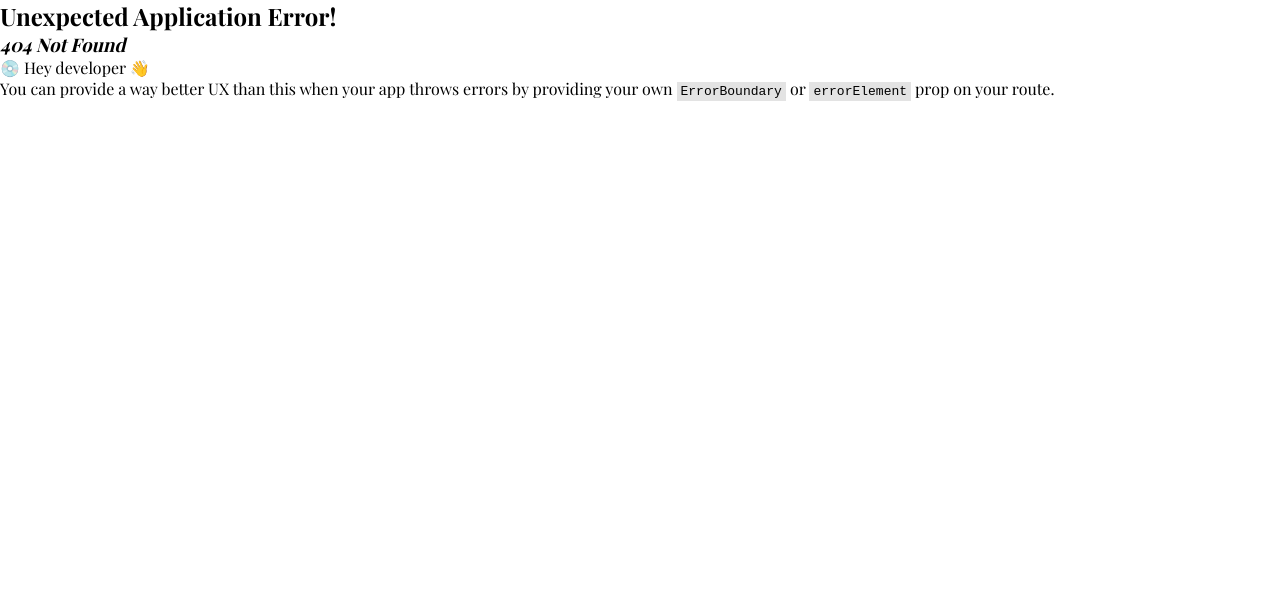
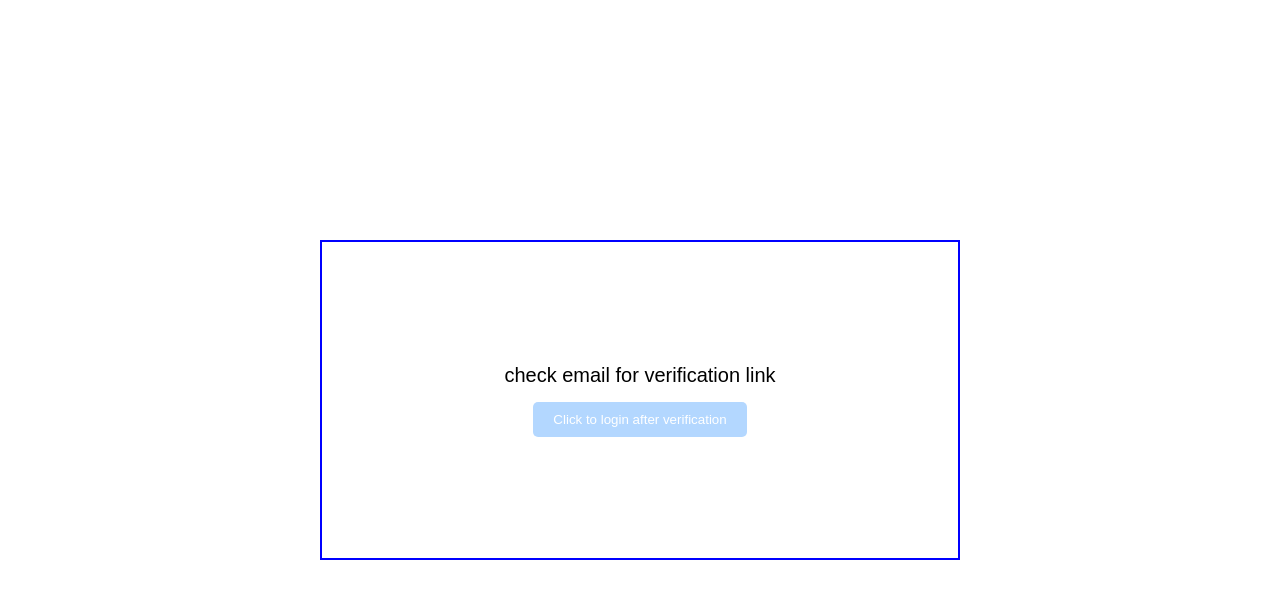
Before and after one commit to ogechiedithodo/eStore, a React (Vite) app: page /verifyEmail in a window 1280 px wide. Before the commit this address had no page. Shown: the top 598 px of the page. Built offline with nearby package versions, Linux system fonts and the light colour scheme; a web font is replaced by a local one.

Commit message:
finally done

```diff
--- a/src/App.jsx
+++ b/src/App.jsx
@@ -20,7 +20,7 @@ const router = createBrowserRouter([
   { path: "/productdetails", element: <ProductDetails /> },
   { path: "/shoppingcart", element: <ShoppingCart /> },
   {path: "/resetpassword", element: <ResetPassword/>},
-  {path: "/verifyEmail/:tokens", element:<VerifyEmail/>},
+  {path: "/verifyEmail", element:<VerifyEmail/>},
   {path: "/resetpassword/:token", element: <ResetPassword/>}
 
 
--- a/src/auth/Signup.jsx
+++ b/src/auth/Signup.jsx
@@ -63,6 +63,7 @@ const Signup = () => {
       try{
         const res = await axios.post (`${url}/register`,input )
         console.log(res)
+        navigate('/login')
         toast.success(res.data.message)
       }
       catch (error){
@@ -123,6 +124,7 @@ const Signup = () => {
                  {backgroundColor :  !disabled ? '#2577FD' : '#b7bbc0'}
                  }
                 disabled={!disabled}
+
                  >Sign-Up</button>
               </div>
            </div>
--- a/src/auth/VerifyEmail.jsx
+++ b/src/auth/VerifyEmail.jsx
@@ -1,36 +1,16 @@
-import axios from 'axios'
 import React from 'react'
-import { useNavigate, useParams } from 'react-router-dom'
-import { toast, ToastContainer } from 'react-toastify'
+import '../styles/VerifyEmail.css'
+import { useNavigate } from 'react-router-dom'
 
 const VerifyEmail = () => {
-
-  const {tokens} = useParams()
   const navigate = useNavigate()
-
-  console.log(tokens)
-
-  const url = 'https://colorlib.onrender.com/api/v1/verify/user/'
-
-  const handleVerify = async () =>{
-      try {
-        const res =  await axios.get(`${url}${tokens}`)
-        console.log(res)
-        toast.success('verified successfully')
-        setTimeout(() => navigate('/login'), 3000);
-      } catch (error) {
-        console.log(error)
-        toast
-      }
-  }
-
-
   return (
-
-    <div>
-      <ToastContainer/>,
-      <button onClick={handleVerify}>Verify Email</button>
-    </div>
+    <div className='verifyEmailWrapper'>
+    <div className='verifyEmail'>
+  <p style={{fontSize:'20px', fontFamily:'sans-serif', }}>check email for verification link</p>
+  <button onClick={()=>navigate('/login')}>Click to login  after verification</button>
+   </div>
+</div>
   )
 }
 
--- /dev/null
+++ b/src/styles/VerifyEmail.css
@@ -0,0 +1,21 @@
+.verifyEmailWrapper{
+   height: 100vh;
+   width: 100%;
+   display: flex;
+   justify-content: center;
+   align-items: center;
+
+}
+
+
+.verifyEmail{
+    height: 40%;
+    width: 50%;
+    display: flex;
+    flex-direction: column;
+    align-items: center;
+    justify-content: center;
+    gap: 15px;
+    border: 2px solid blue;
+
+}
```
